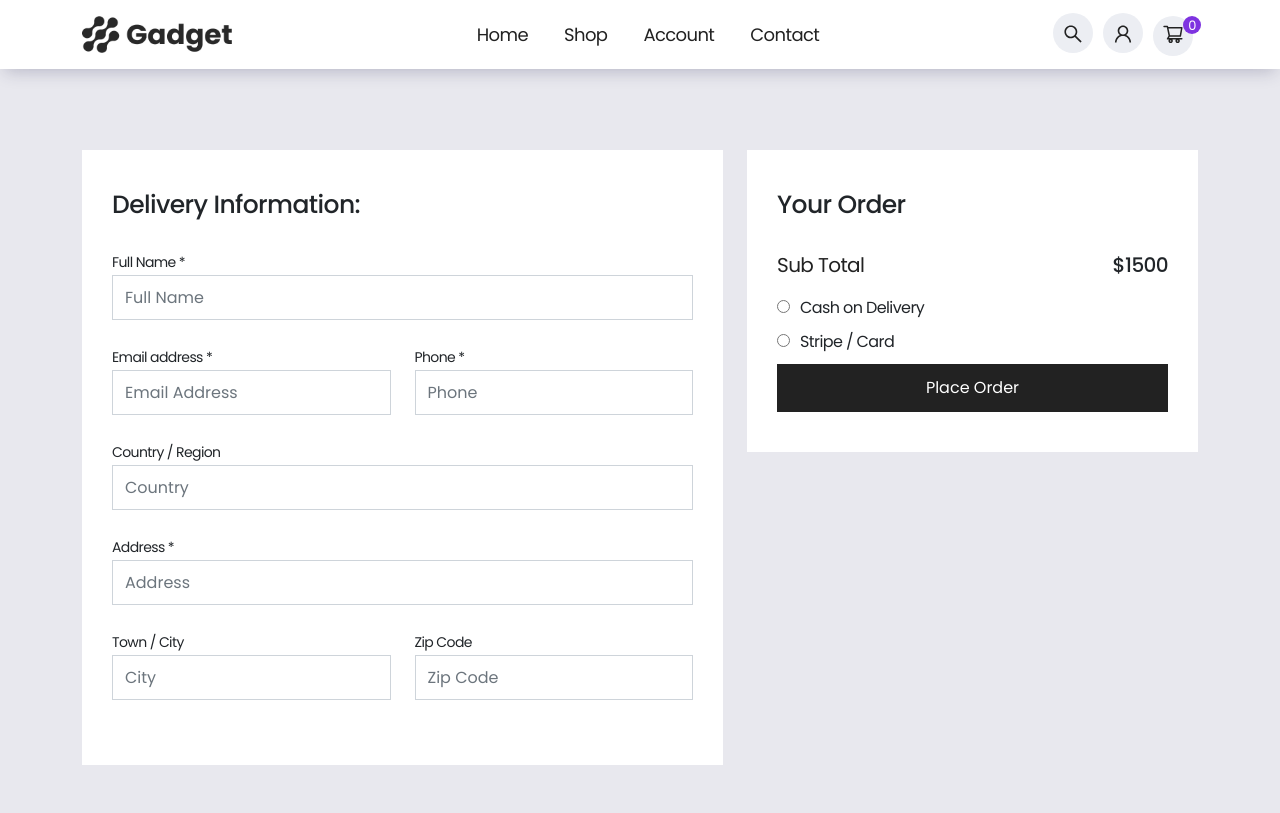
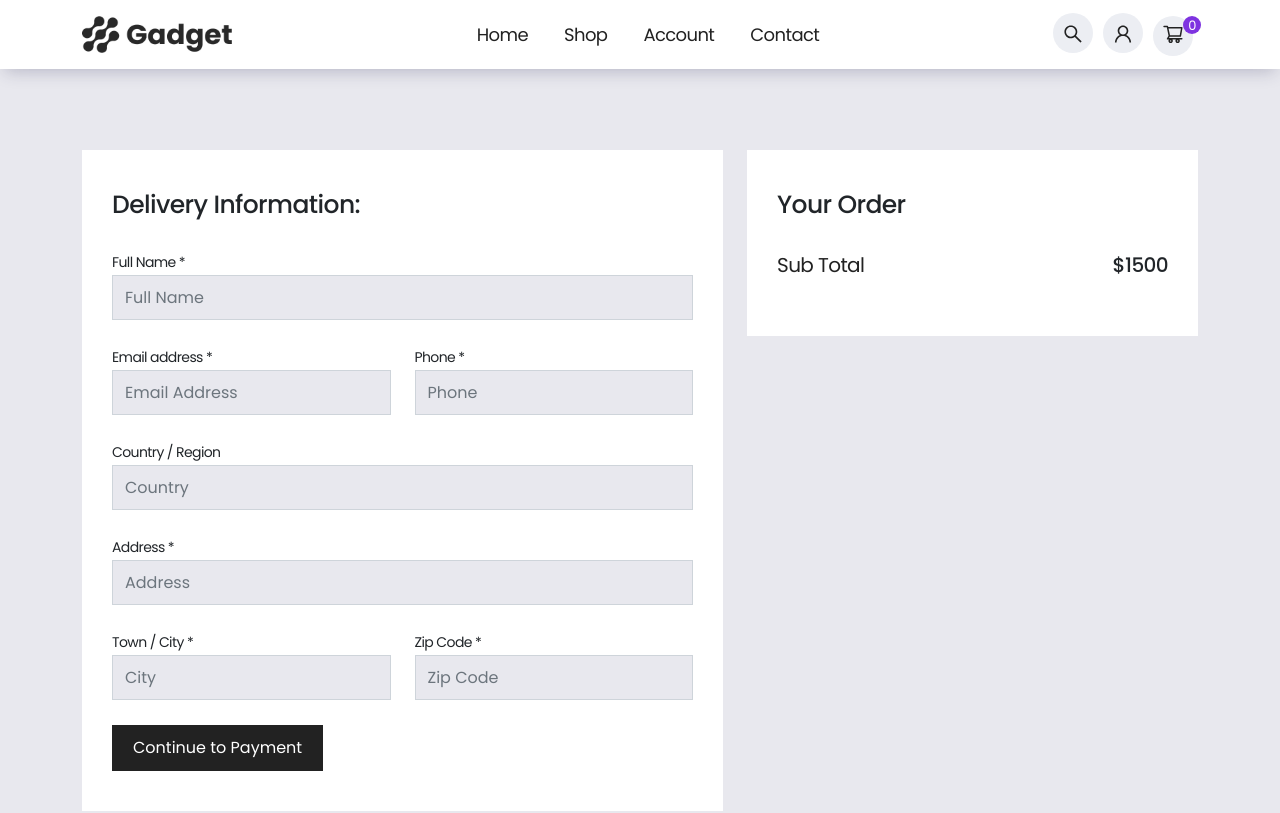
Before and after one commit to rafikadir/Gadget-react-ecommerce-web-application, a React (Vite) app: page /checkout in a window 1280 px wide. Shown: the top 813 px of the page. Built offline with nearby package versions, Linux system fonts and the light colour scheme.

Commit message:
login page

```diff
--- a/src/App.jsx
+++ b/src/App.jsx
@@ -6,6 +6,8 @@ import Product from './pages/Product';
 import Cart from './pages/Cart';
 import { createContext, useState } from 'react';
 import Checkout from './pages/Checkout';
+import Payment from './pages/Payment';
+import Login from './pages/Login/Login';
 
 export const CartContext = createContext();
 
@@ -34,6 +36,8 @@ function App() {
         <Route path="/:id" element={<Product />} />
         <Route path="/contact" element={<Contact />} />
         <Route path="/checkout" element={<Checkout />} />
+        <Route path="/payment" element={<Payment />} />
+        <Route path="/login" element={<Login />} />
       </Routes>
     </CartContext.Provider>
   )
--- a/src/components/CheckoutInfo/CheckoutInfo.jsx
+++ b/src/components/CheckoutInfo/CheckoutInfo.jsx
@@ -4,7 +4,9 @@ import { useForm } from "react-hook-form";
 const CheckoutInfo = () => {
 
     const { register, handleSubmit } = useForm();
-    const onSubmit = data => console.log(data);
+    const onSubmit = data => {
+        console.log(data);
+    };
 
     return (
         <section className="checkout-area">
@@ -17,45 +19,45 @@ const CheckoutInfo = () => {
                             <form onSubmit={handleSubmit(onSubmit)} className="address-form">
                                 <div className="form-group">
                                     <label className="form-label">Full Name *</label>
-                                    <input type='text' placeholder='Full Name' className="form-control" {...register("fullName")} />
+                                    <input type='text' placeholder='Full Name' className="form-control" {...register("fullName")} required/>
                                 </div>
                                 <div className="row">
                                     <div className="col-lg-6">
                                         <div className="form-group">
                                             <label className="form-label">Email address *</label>
-                                            <input type='email' placeholder='Email Address' className="form-control" {...register("Email")} />
+                                            <input type='email' placeholder='Email Address' className="form-control" {...register("Email")} required/>
                                         </div>
                                     </div>
                                     <div className="col-lg-6">
                                         <div className="form-group">
                                             <label className="form-label">Phone *</label>
-                                            <input type='phone' placeholder= 'Phone' className="form-control" {...register("Phone")} />
+                                            <input type='phone' placeholder= 'Phone' className="form-control" {...register("Phone")} required/>
                                         </div>
                                     </div>
                                 </div>
                                 <div className="form-group">
                                     <label className="form-label">Country / Region</label>
-                                    <input type='Country' placeholder= 'Country' className="form-control" {...register("Country")} />
+                                    <input type='Country' placeholder= 'Country' className="form-control" {...register("Country")} required/>
                                 </div>
                                 <div className="form-group">
                                     <label className="form-label">Address *</label>
-                                    <input type='text' placeholder= 'Address' className="form-control" {...register("Address")} />
+                                    <input type='text' placeholder= 'Address' className="form-control" {...register("Address")} required/>
                                 </div>
                                 <div className="row">
                                     <div className="col-lg-6">
                                         <div className="form-group">
-                                            <label className="form-label">Town / City</label>
-                                            <input type='City' placeholder= 'City' className="form-control" {...register("City")} />
+                                            <label className="form-label">Town / City *</label>
+                                            <input type='City' placeholder= 'City' className="form-control" {...register("City")} required/>
                                         </div>
                                     </div>
                                     <div className="col-lg-6">
                                         <div className="form-group">
-                                            <label className="form-label">Zip Code</label>
-                                            <input type='Zip Code' placeholder= 'Zip Code' className="form-control" {...register("Zip")} />
+                                            <label className="form-label">Zip Code *</label>
+                                            <input type='Zip Code' placeholder= 'Zip Code' className="form-control" {...register("Zip")} required/>
                                         </div>
                                     </div>
                                 </div>
-                                {/* <input type="submit" value="Save Informtion" className="btn btn-primary px-5"/> */}
+                                <input type="submit" value="Continue to Payment" className="delivery-btn"/>
                             </form>
                         </div>
                     </div>
@@ -68,20 +70,6 @@ const CheckoutInfo = () => {
                                 <li className='checkout-total'>
                                     <p>Sub Total</p><span>$1500</span>
                                 </li>
-                                <li>
-                                    <div className="checkout-payment">
-                                        <span className="payment-option">
-                                            <input type="radio" name="cash"/>
-                                            <label htmlFor="cash">Cash on Delivery</label>
-                                        </span>
-                                        <span className="payment-option">
-                                            <input type="radio" name="cart"/>
-                                            <label htmlFor="card">Stripe / Card</label>
-                                        </span>
-
-                                        <button className="order-btn">Place Order</button>
-                                    </div>
-                                </li>
                             </ul>
                         </div>
                     </div>
--- a/src/components/CheckoutInfo/CheckoutInfo.scss
+++ b/src/components/CheckoutInfo/CheckoutInfo.scss
@@ -26,12 +26,20 @@
                     margin-bottom: 15px;
                     height: 45px;
                     border-radius: 0;
+                    background: rgba(3, 0, 71, 0.09);
 
                     &:focus {
                         border: 1px solid $black-color;
                         box-shadow: none;
                     }
                 }
+            }
+
+            .delivery-btn {
+                background: $black-color;
+                color: $white-color;
+                border: 1px solid $black-color;
+                padding: 10px 20px;
             }
         }
     }
@@ -62,26 +70,6 @@
                     font-weight: 500;
                 }
             }
-
-            .checkout-payment {
-                display: flex;
-                flex-direction: column;
-
-                .payment-option {
-                    margin-bottom: 10px;
-
-                    label {
-                        margin-left: 10px;
-                    }
-                }
-
-                .order-btn {
-                    background: $black-color;
-                    border: 0;
-                    color: $white-color;
-                    padding: 12px 10px;
-                }
-            }
         }
     }
 }
--- /dev/null
+++ b/src/pages/Login/Login.jsx
@@ -0,0 +1,86 @@
+import Footer from '../../shared/Footer/Footer';
+import Navbar from '../../shared/Navbar/Navbar';
+import './Login.scss';
+import { useForm } from "react-hook-form";
+
+
+const Login = () => {
+
+    const { register, handleSubmit } = useForm();
+
+    const handleLogin = (e) => {
+        e.preventDefault();
+        console.log("hi")
+    }
+    const onSubmit = data => console.log(data);
+
+    return (
+        <>
+            <Navbar/>
+                <section className='login-section'>
+                    <div className="container">
+                        <div className="row">
+                            <div className="col-lg-6">
+                                <div className="login-wrapper">
+                                    <h3>Log In</h3>
+                                    <form onSubmit={()=>handleLogin(e)} className="login-form">
+                                        <div className="form-group">
+                                            <label className="form-label">Email *</label>
+                                            <input type="email" placeholder="Enter E-mail" className="form-control"/>
+                                        </div>
+                                        <div className="form-group">
+                                            <label className="form-label">Password *</label>
+                                            <input type="password" placeholder="Password" className="form-control"/>
+                                        </div>
+                                        <div className="form-group">
+                                            <span>Or Login with Social</span>
+                                            <ul>
+                                                <li><button>Facebook</button></li>
+                                                <li><button>Google</button></li>
+                                            </ul>
+                                        </div>
+                                        <input type="submit" value="Log In" className="login-btn"/>
+                                    </form>
+                                </div>
+                            </div>
+
+                            <div className="col-lg-6">
+                                <div className="signup-wrapper">
+                                    <h3>Don&apos;t have an account? Sign Up</h3>
+                                    <form onSubmit={handleSubmit(onSubmit)} className="signup-form">
+                                        <div className="form-group">
+                                            <label className="form-label">Email *</label>
+                                            <input {...register("firstName", {required: true})} type="email" placeholder="Enter E-mail" className="form-control" required/>
+                                        </div>
+                                        <div className="form-group">
+                                            <label className="form-label">Mobile *</label>
+                                            <input {...register("mobile")} type="phone" placeholder="Enter Mobile" className="form-control" required/>
+                                        </div>
+                                        <div className="form-group">
+                                            <label className="form-label">Password *</label>
+                                            <input {...register("password")} type="password" placeholder="Password" className="form-control" required/>
+                                        </div>
+                                        <div className="form-group">
+                                            <label className="form-label">Confirm Password *</label>
+                                            <input {...register("confirmPassword")} type="password" placeholder="Confirm Password" className="form-control" required/>
+                                        </div>
+                                        <div className="form-group">
+                                            <span>Or Sign Up with Social</span>
+                                            <ul>
+                                                <li><button>Facebook</button></li>
+                                                <li><button>Google</button></li>
+                                            </ul>
+                                        </div>
+                                        <input type="submit" value="Sign Up" className="signup-btn"/>
+                                    </form>
+                                </div>
+                            </div>
+                        </div>
+                    </div>
+                </section>
+            <Footer/>
+        </>
+    );
+};
+
+export default Login;
--- /dev/null
+++ b/src/pages/Login/Login.scss
@@ -0,0 +1,36 @@
+@import '../../assets/scss/style.scss';
+
+.login-section {
+    padding: 150px 0 100px;
+
+    h3 {
+        font-size: 25px;
+        margin-bottom: 30px;
+    }
+
+    .login-wrapper,
+    .signup-wrapper {
+        .login-form,
+        .signup-form {
+            .form-group {
+                margin-bottom: 20px;
+
+                label {
+                    margin-bottom: 2px;
+                    font-size: 14px;
+                }
+
+                .form-control {
+                    margin-bottom: 15px;
+                    height: 45px;
+                    border-radius: 0;
+
+                    &:focus {
+                        border: 1px solid $black-color;
+                        box-shadow: none;
+                    }
+                }
+            }
+        }
+    }
+}
```
Also changed, not shown: src/pages/Payment.jsx (added, +9 -0 lines).
